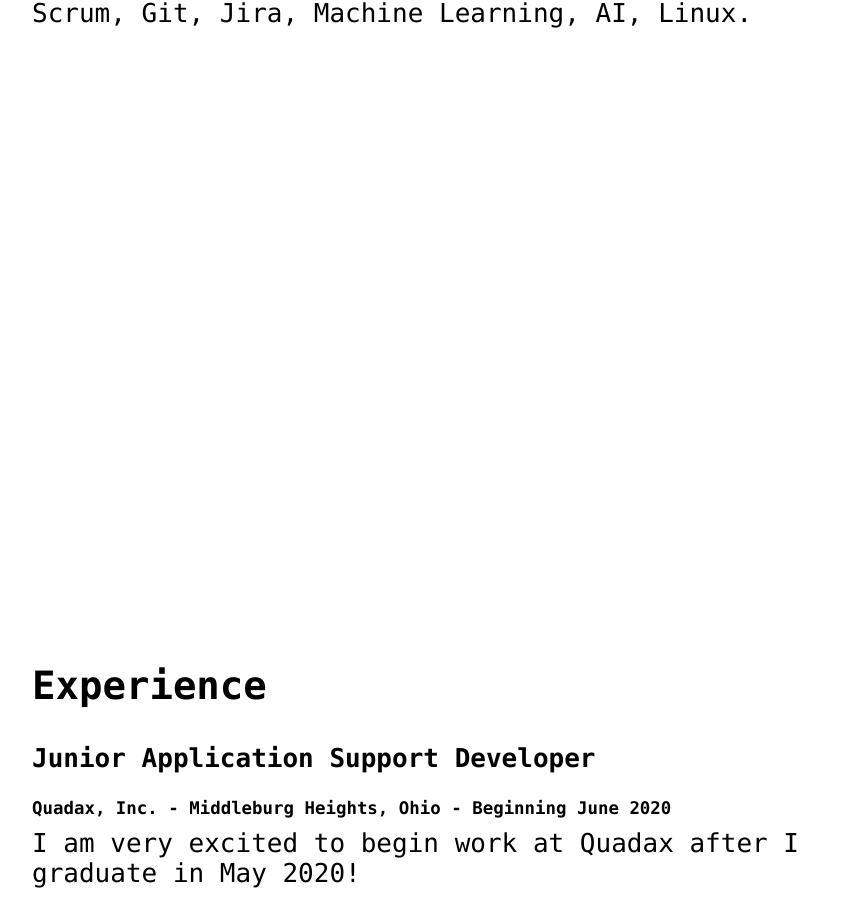
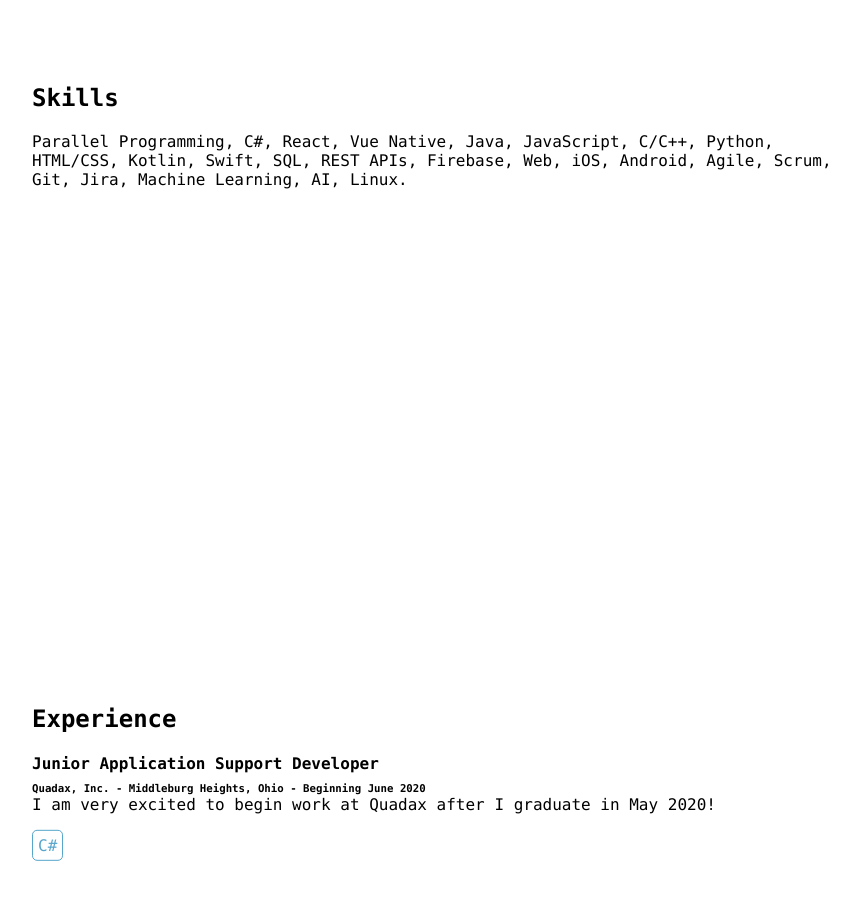
Before and after one commit to sarahcalvis/portfolio, a React (Create React App) app: page / in a window 1280 px wide. Shown: the part 1874-2792 px from the top of the page, without its empty margins (48-907 px from the left). Built offline with nearby package versions, Linux system fonts and the light colour scheme.

Commit message:
Footer updates

```diff
--- a/src/components/Footer.js
+++ b/src/components/Footer.js
@@ -1,11 +1,30 @@
 import React from 'react';
+
+import Email from '../icons/email.svg';
+import LinkedIn from '../icons/linkedin.svg';
+import GitHub from '../icons/github.svg';
 
 export default function Footer() {
   return (
-    <div>
-      <h2>Footer</h2>
-      <p>Headshot</p>
-      <p>Links again</p>
+    <div id='footer'>
+      <p>Sarah Calvis</p>
+      <div id='horizontal'>
+        <div id='col-padding'>
+          <a href='mailto:sarahcalvis@gmail.com'>
+            <img alt="Email" src={Email} id='cover-icon' />
+          </a>
+        </div>
+        <div id='col-padding'>
+          <a href='https://www.github.com/sarahcalvis' target='_blank' rel='noopener noreferrer'>
+            <img alt="GitHub" src={GitHub} id='cover-icon' />
+          </a>
+        </div>
+        <div id='col-padding'>
+          <a href='https://www.linkedin.com/in/sarah-calvis-6aba91150' target='_blank' rel='noopener noreferrer'>
+            <img alt="LinkedIn" src={LinkedIn} id='cover-icon' />
+          </a>
+        </div>
+      </div>
     </div>
   )
 }
--- a/src/index.css
+++ b/src/index.css
@@ -1,3 +1,20 @@
+:root {
+  --color-0: #57a6cc;
+  --color-1: #5d747f;
+  --color-2: #6dcfff;
+  --color-3: #bae8ff;
+  --color-4: #37687f;
+}
+
+::selection {
+  background: #37687f; /* WebKit/Blink Browsers */
+  color: #fff;
+}
+::-moz-selection {
+  background: #37687f; /* Gecko Browsers */
+  color: #fff;
+}
+
 body {
   margin-left: 5rem;
   margin-right: 23rem;
@@ -6,6 +23,8 @@ body {
   -webkit-font-smoothing: antialiased;
   -moz-osx-font-smoothing: grayscale;
 }
+
+
 
 #cover-icon {
   height: 2rem;
@@ -25,11 +44,12 @@ h3, h6, h5, h4 {
 
 button {
   background-color: #FFF;
-  border: 2px solid #000;
-  color: #000;
+  border: 1.5px solid #57a6cc;
+  color: #57a6cc;
   border-radius: 5px;
+  padding: 5px;
   margin-right: .5rem;
-  /* padding: 15px 32px; */
+  margin-bottom: .5rem;
   text-align: center;
   text-decoration: none;
   display: inline-block;
@@ -47,13 +67,13 @@ button {
   min-height: 100vh;
 }
 
-/* #vertical-center {
+#vertical-center {
   margin: 0;
   position: absolute;
   top: 50%;
   -ms-transform: translateY(-50%);
   transform: translateY(-50%);
-} */
+}
 
 #horizontal {
   display: flex;
@@ -61,9 +81,13 @@ button {
   align-items: flex-end;
 }
 
-code {
-  font-family: source-code-pro, Menlo, Monaco, Consolas, 'Courier New',
-    monospace;
+#footer {
+  background-color: #6dcfff;
+  padding-left: 5rem;
+  position: absolute;
+  left:0;
+  right:0;
+  padding-bottom: 2rem;
 }
 
 .App {
@@ -71,6 +95,6 @@ code {
   min-height: 100vh;
   display: flex;
   flex-direction: column;
-  font-size: calc(10px + 2vmin);
+  /* font-size: calc(10px + 2vmin); */
   color: #000;
 }
```
